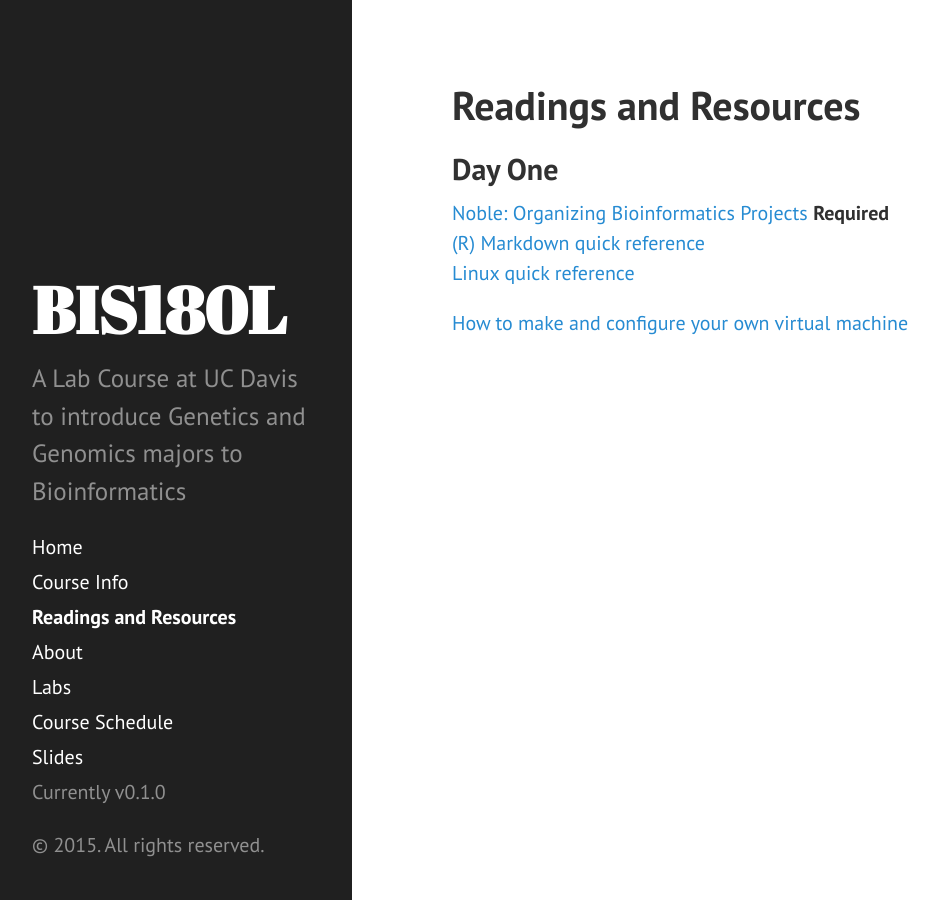
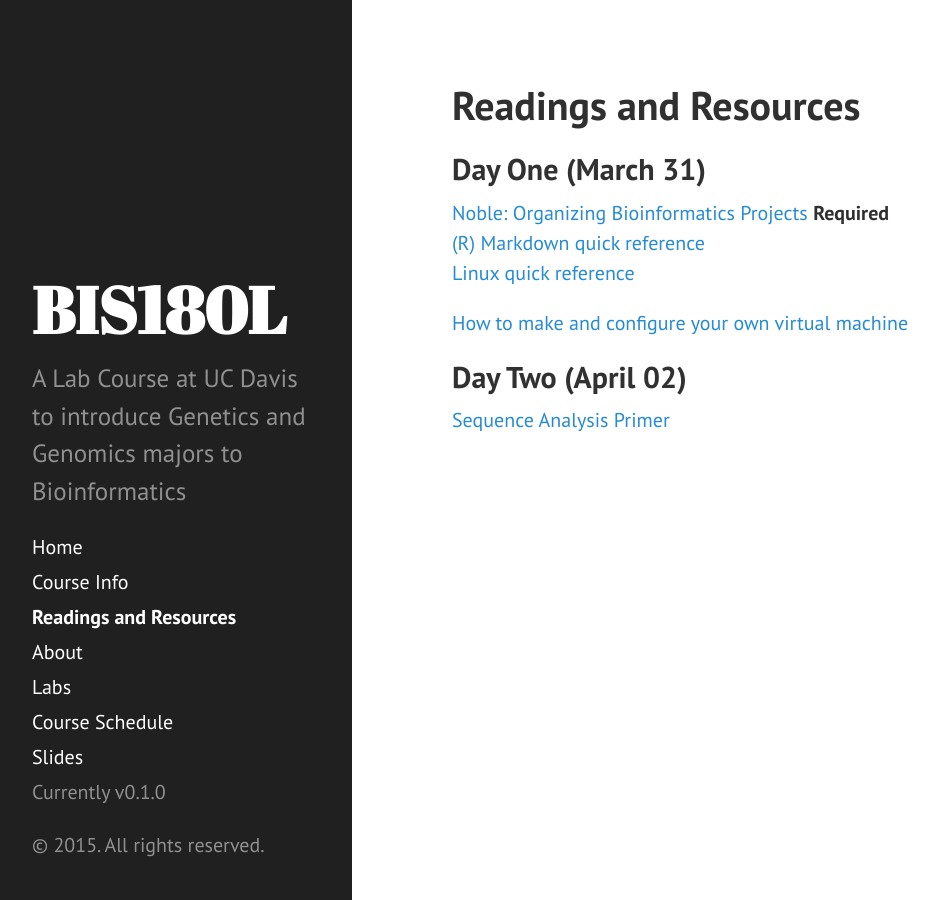
Before and after one commit to rjcmarkelz/BIS180L_web, a Jekyll site: the page built from Readings-Resources.md, in a window 1280 px wide. Shown: the whole page, without its empty margins (8-947 px from the left). Built offline with Jekyll 4.4.1, drawn with Linux system fonts in a browser that asks for light colours; Markdown is read by kramdown in place of the engine named in the settings.

Commit message:
Added Sequence_Analysis Primer

```diff
--- a/Readings-Resources.md
+++ b/Readings-Resources.md
@@ -3,9 +3,12 @@ layout: page
 title: Readings and Resources
 ---
 
-## Day One
+## Day One (March 31)
 [Noble: Organizing Bioinformatics Projects](http://journals.plos.org/ploscompbiol/article?id=10.1371/journal.pcbi.1000424#pcbi-1000424-g001) __Required__
 [(R) Markdown quick reference](http://rmarkdown.rstudio.com/authoring_basics.html)
 [Linux quick reference](http://www.linuxdevcenter.com/excerpt/LinuxPG_quickref/linux.pdf)
 
 [How to make and configure your own virtual machine]({{ site.baseurl }}/Creating_VBox_machine)
+
+## Day Two (April 02)
+[Sequence Analysis Primer](../docs/SequenceAnalysisPrimer.pdf)
```
Also changed, not shown: _posts/2015-04-02-1-Sequence_Alignment.md (+2 -0 lines), 1 other file.
